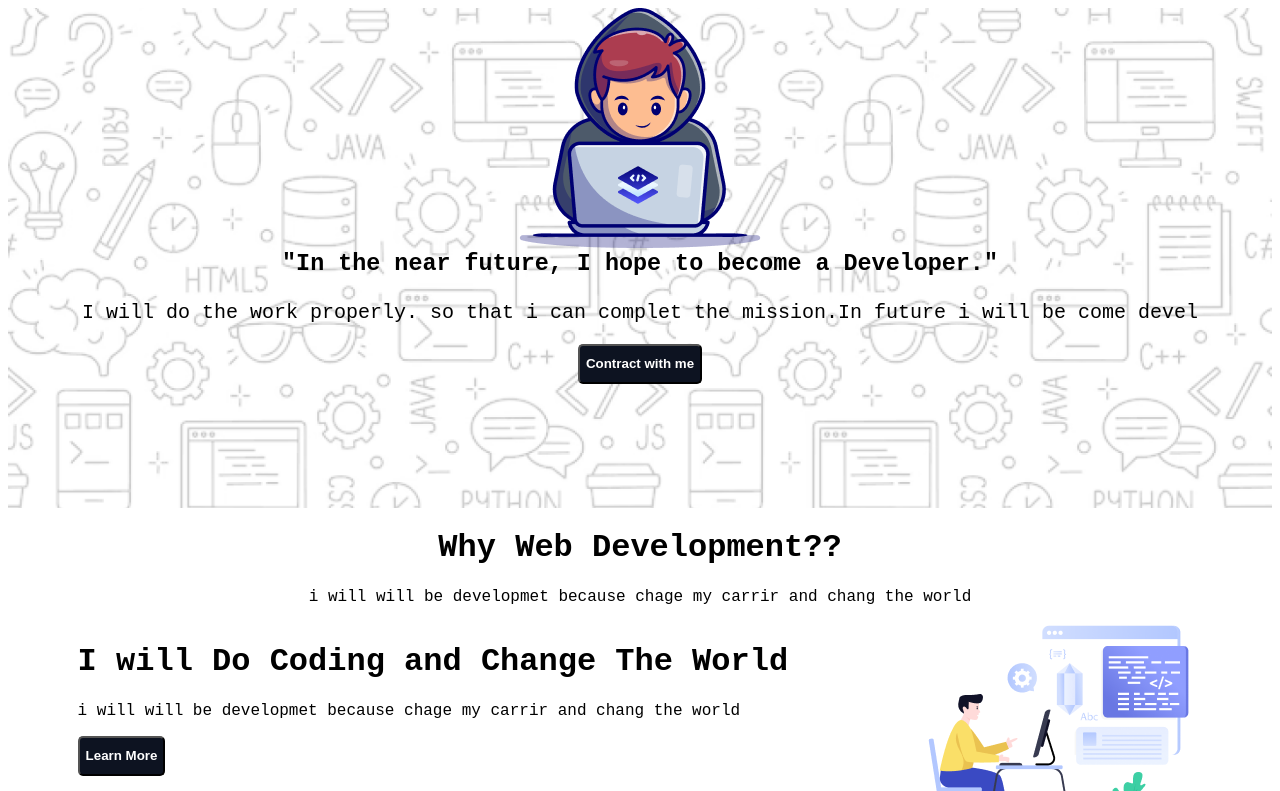
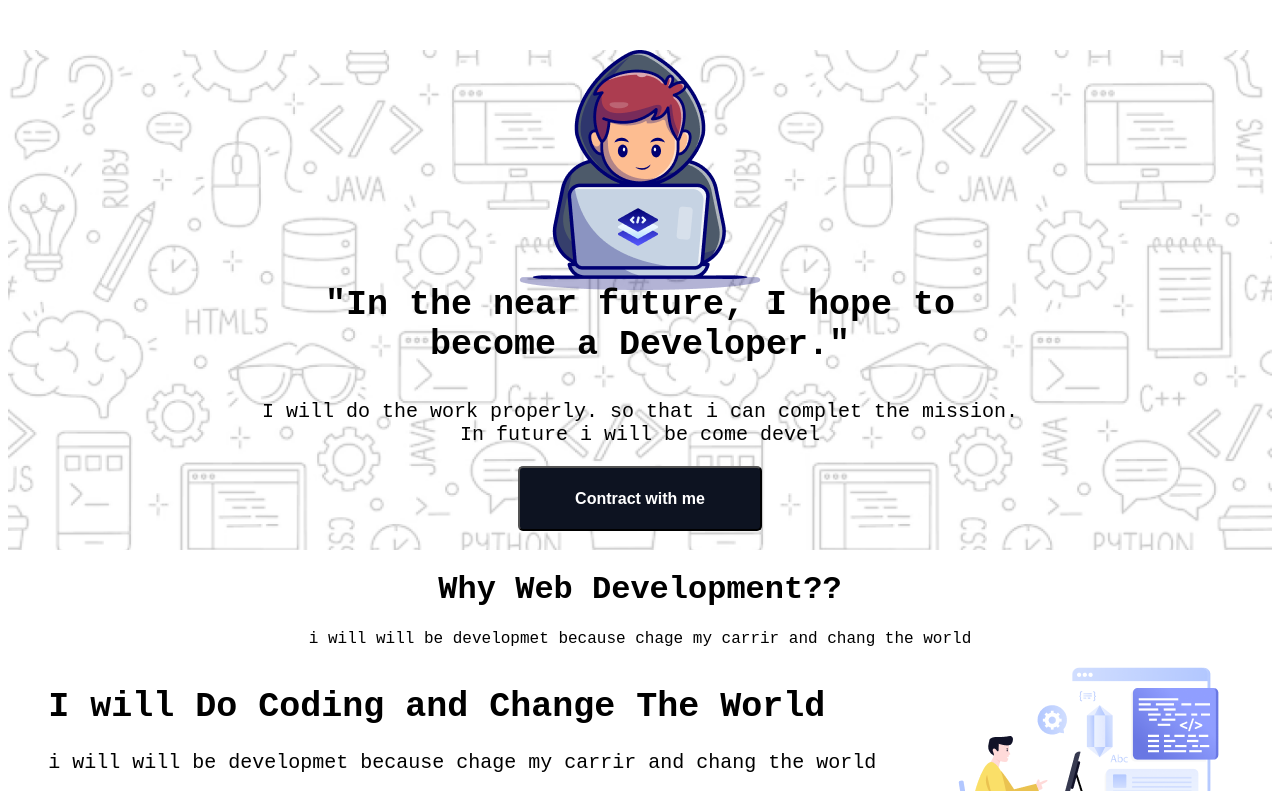
Before and after one commit to hridoy0705/Assinment-1, a plain HTML site: page index.html in a window 1280 px wide. Shown: the top 791 px of the page. Drawn offline with Linux system fonts and the light colour scheme; files whose address does not match are found by name; a web font is replaced by a local one.

Commit message:
my second section is completed

```diff
--- a/index.html
+++ b/index.html
@@ -1,14 +1,17 @@
 <!DOCTYPE html>
 <html lang="en">
+
 <head>
     <meta charset="UTF-8">
     <meta name="viewport" content="width=device-width, initial-scale=1.0">
     <title>My first Assinmet</title>
     <link rel="preconnect" href="https://fonts.googleapis.com">
     <link rel="preconnect" href="https://fonts.gstatic.com" crossorigin>
-<link href="https://fonts.googleapis.com/css2?family=Azeret+Mono:ital,wght@0,100..900;1,100..900&display=swap" rel="stylesheet">
+    <link href="https://fonts.googleapis.com/css2?family=Azeret+Mono:ital,wght@0,100..900;1,100..900&display=swap"
+        rel="stylesheet">
     <link rel="stylesheet" href="styles/style.css">
 </head>
+
 <body class="Azeret-mono">
     <nav>
         <div class="first-img">
@@ -16,30 +19,28 @@
         </div>
         <header class="header">
             <section>
-            <div class="pic" >
+                <div class="pic">
 
                     <div class="first-div">
-
-                <h1 class="first-title">"In the near future, I hope to become a Developer."</h1>
-                <p>I will do the work properly. so that i can complet the mission.In future i will be come devel</p>
+                        <h1 class="first-title">"In the near future, I hope to <br> become a Developer."</h1>
+                        <p class="first-discription">I will do the work properly. so that i can complet the mission. <br> In
+                            future i will be come devel</p>
                         <button class="bton">Contract with me</button>
                     </div>
 
                 </div>
     </nav>
     </section>
-
-
     </header>
     <main>
         <div class="why-div">
-            <h1 section-title>Why Web Development??</h1>
-            <p sectio-discription> i will will be developmet because chage my carrir and chang the world</p>
+            <h1 first-title>Why Web Development??</h1>
+            <p first-discription> i will will be developmet because chage my carrir and chang the world</p>
         </div>
         <div class="banner">
             <div class="contain">
-                <h1>I will Do Coding and Change The World</h1>
-                <p>i will will be developmet because chage my carrir and chang the world</p>
+                <h1 class="first-title">I will Do Coding and Change The World</h1>
+                <p class="first-discription">i will will be developmet because chage my carrir and chang the world</p>
                 <button class="bton">Learn More</button>
 
             </div>
@@ -50,7 +51,8 @@
             <img src="picture/Group 3.png">
             <div>
                 <h1 class="third-title">I will help People by creating Modern Web System </h1>
-            <p class="third-discription"> i will help the people learn this technology.every want to developmet there won carrir but i want to help geneal people</p>
+                <p class="third-discription"> i will help the people learn this technology.every want to developmet
+                    there won carrir but i want to help geneal people</p>
                 <button class="bton">Learn More</button>
             </div>
         </div>
@@ -77,4 +79,5 @@
     </footer>
 
 </body>
+
 </html>
--- a/styles/style.css
+++ b/styles/style.css
@@ -20,6 +20,8 @@
         justify-content: center;
         justify-items: center;
         background-position: top center;
+        margin: 50px 0;
+
     }
 
 }
@@ -38,21 +40,24 @@
 
 .first-div{
     text-align:center;
-    padding-top: 220px;
+    /* padding-top: 220px;
+    margin-top: 50px; */
+    padding: 200px;
+
     font-size: 20px;
     justify-content: center;
     width: 1440;
     height: 650px;
-    margin: 0 auto;
 }
 .bton{
     color: #FFFFFF;
-    font-weight: bold;
+    font-weight: 600;
+    font-size: medium;
     border-radius: 5px;
     background-color:#0D1321;
-    font-color:
-    width:50px;
-    height:40px;
+    width:244px;
+    height:65px;
+
 }
 .second-title{
     color:#0D1321;
@@ -104,3 +109,9 @@
     justify-items: center;
     justify-content: space-around;
 }
+.first-title{
+    font-size: 35px;
+}
+.first-discription{
+font-size: 20px;
+}
```
Lines whose indentation alone changed are shown as unchanged.
